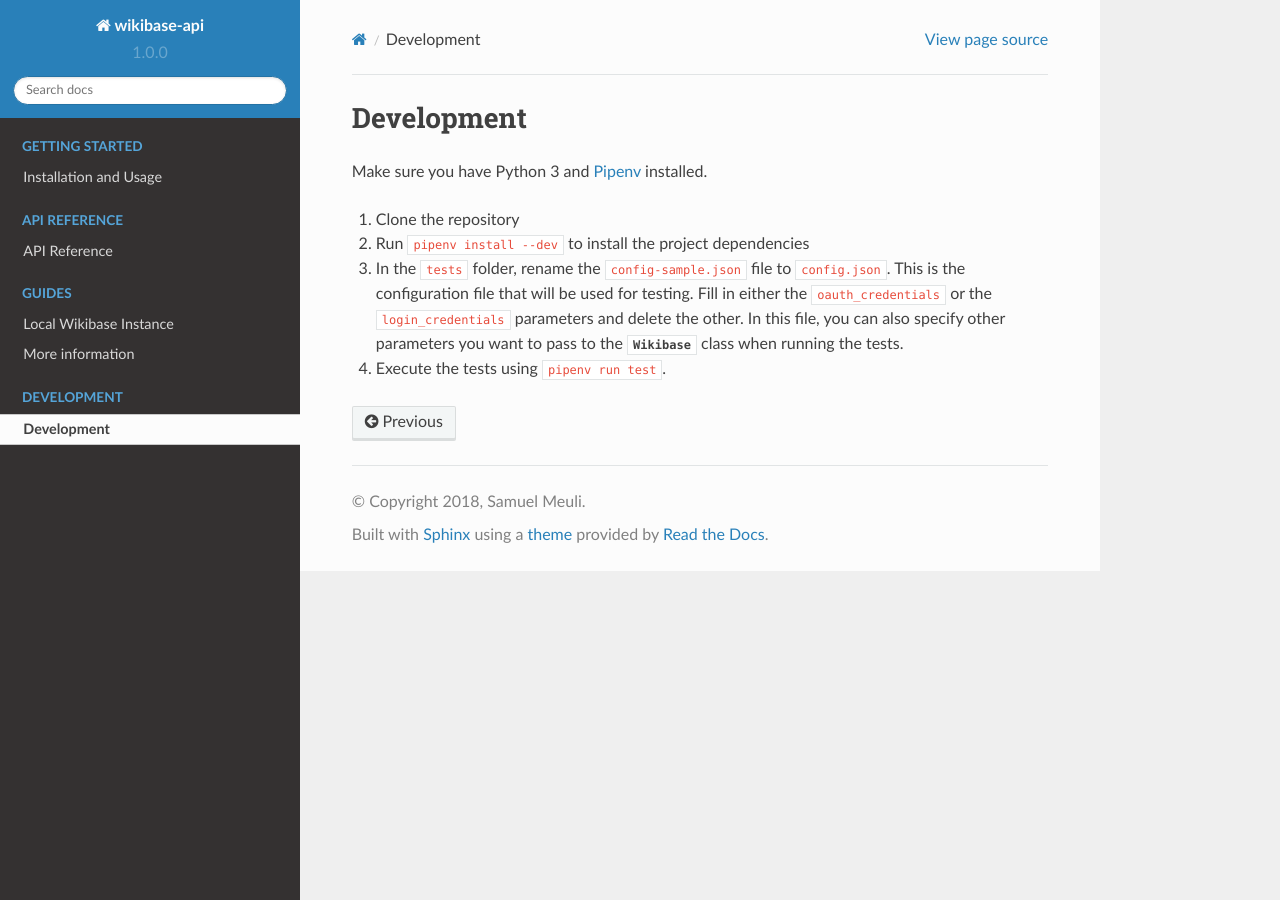
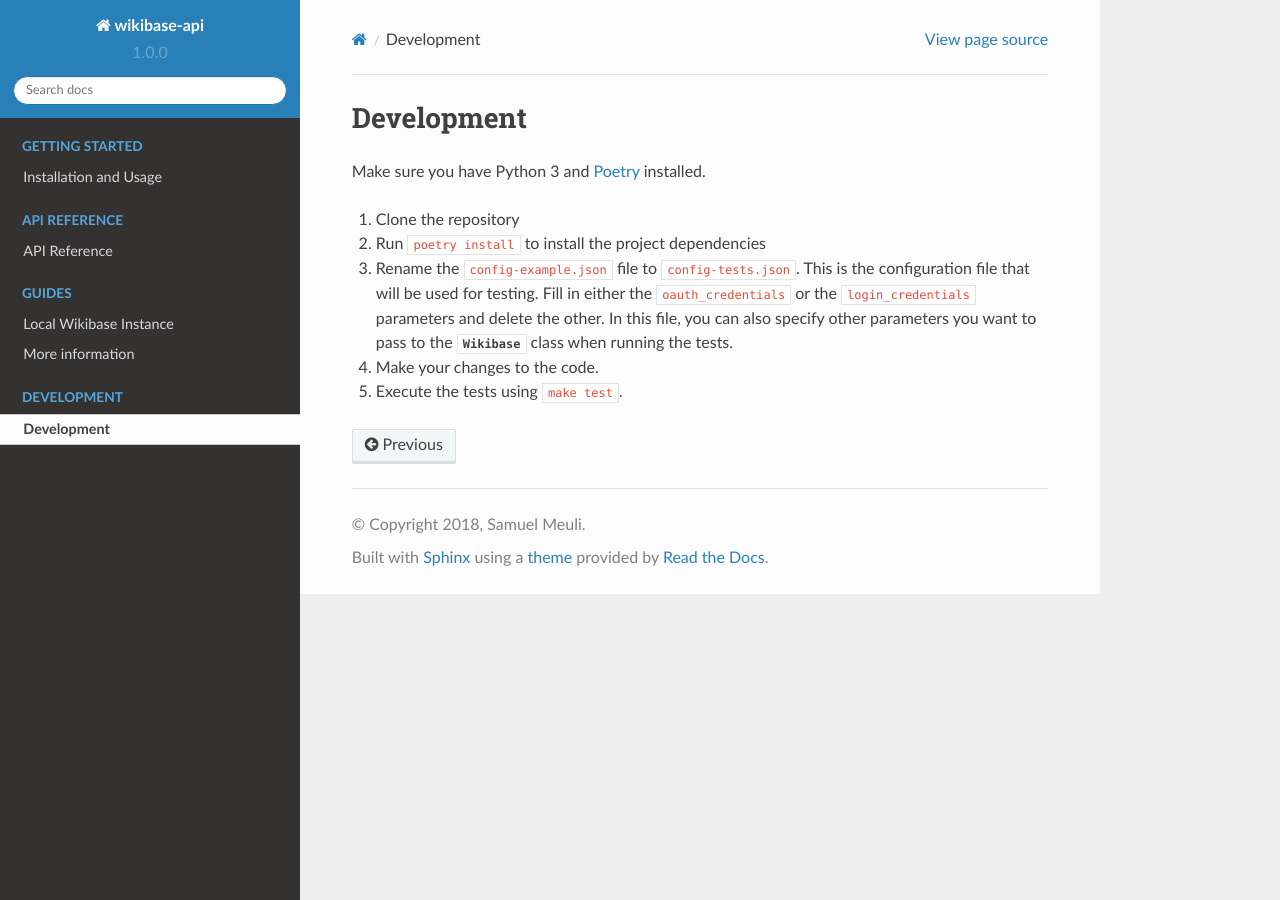
Before and after one commit to samuelmeuli/wikibase-api, a Sphinx documentation site: the page built from docs/development/development.rst, in a window 1280 px wide. Built offline with Sphinx 7.4.7 and the Read the Docs theme 2.0.0, drawn with Linux system fonts in a browser that asks for light colours.

Commit message:
Use separate config for testing

````diff
--- a/docs/development/development.rst
+++ b/docs/development/development.rst
@@ -3,9 +3,10 @@
 Development
 ===========
 
-Make sure you have Python 3 and `Pipenv <https://github.com/pypa/pipenv>`_ installed.
+Make sure you have Python 3 and `Poetry <https://github.com/sdispater/poetry>`_ installed.
 
 1. Clone the repository
-2. Run ``pipenv install --dev`` to install the project dependencies
-3. In the ``tests`` folder, rename the ``config-sample.json`` file to ``config.json``. This is the configuration file that will be used for testing. Fill in either the ``oauth_credentials`` or the ``login_credentials`` parameters and delete the other. In this file, you can also specify other parameters you want to pass to the :class:`.Wikibase` class when running the tests.
-4. Execute the tests using ``pipenv run test``.
+2. Run ``poetry install`` to install the project dependencies
+3. Rename the ``config-example.json`` file to ``config-tests.json``. This is the configuration file that will be used for testing. Fill in either the ``oauth_credentials`` or the ``login_credentials`` parameters and delete the other. In this file, you can also specify other parameters you want to pass to the :class:`.Wikibase` class when running the tests.
+4. Make your changes to the code.
+5. Execute the tests using ``make test``.
--- a/docs/getting_started/installation_and_usage.rst
+++ b/docs/getting_started/installation_and_usage.rst
@@ -6,7 +6,9 @@ Installation and Usage
 1. Installation
 ---------------
 
-TODO Pip/Pipenv instructions
+```
+pip install wikibase-api
+```
 
 
 2. Authentication
````
Also changed, not shown: config-example.json (added, +15 -0 lines), 2 other files.
